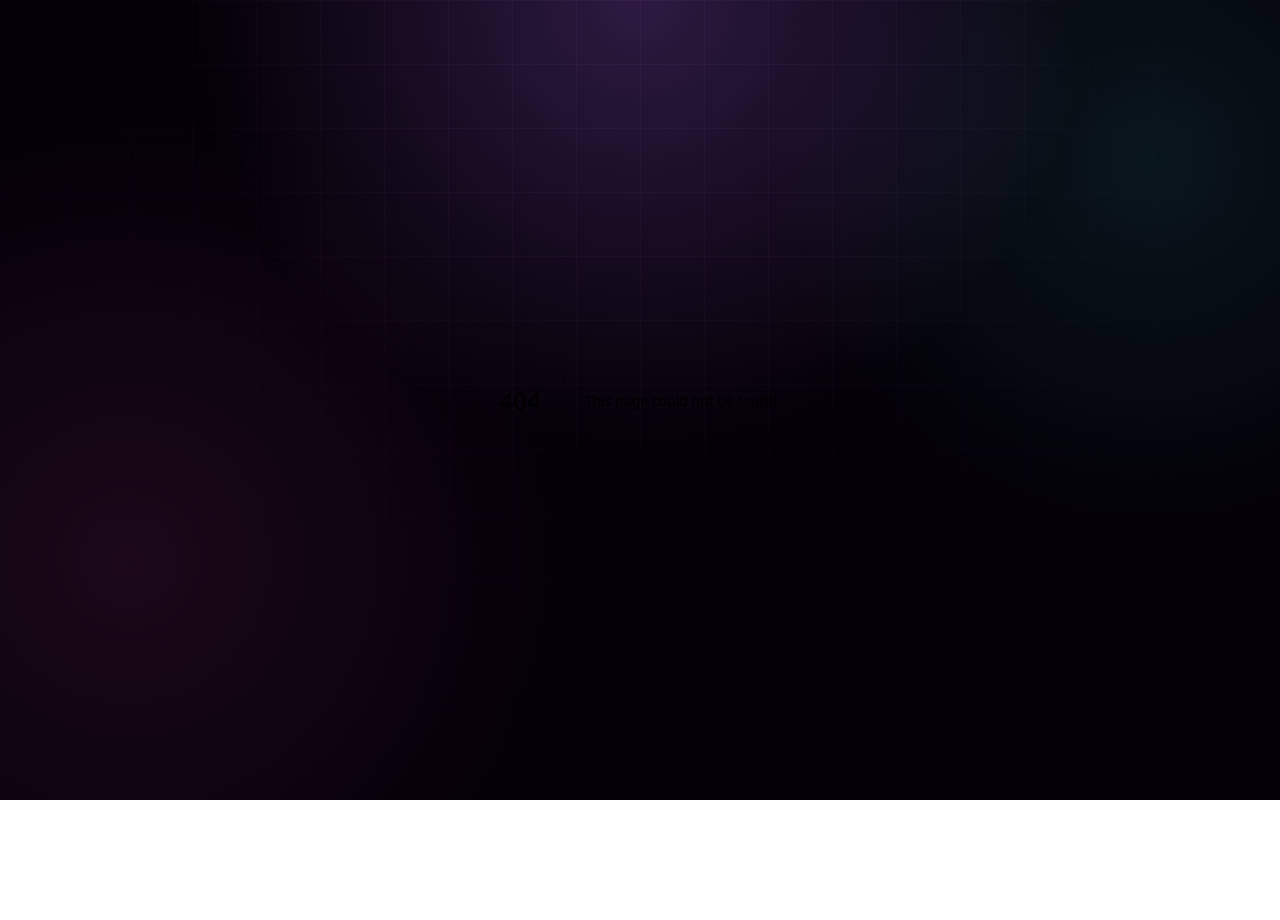
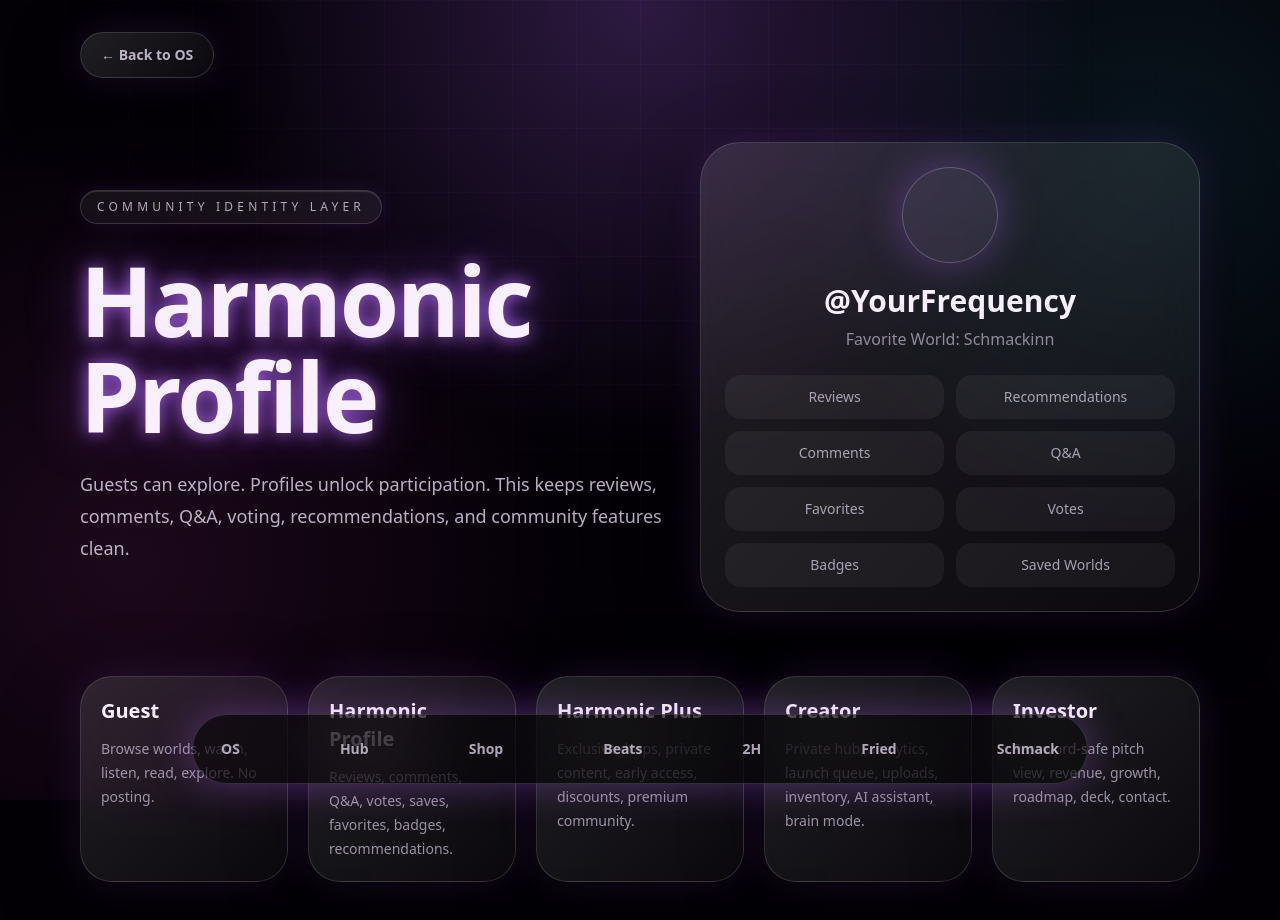
Before and after one commit to thatsmelodic/harmonic-os, a Next.js app: page /profile in a window 1280 px wide. Before the commit this address had no page. Shown: the top 920 px of the page. Before the commit the page ends 800 px from the top, so only its background shows below. Built offline with nearby package versions, Linux system fonts and the light colour scheme.

Commit message:
Add Harmonic profile prototype

```diff
--- /dev/null
+++ b/app/profile/page.tsx
@@ -0,0 +1,48 @@
+import Link from 'next/link';
+import { FrequencyDock } from '@/components/FrequencyDock';
+import { permissionLevels } from '@/data/harmonic-os';
+
+const profileFeatures = ['Reviews', 'Recommendations', 'Comments', 'Q&A', 'Favorites', 'Votes', 'Badges', 'Saved Worlds'];
+
+export const metadata = {
+  title: 'Harmonic Profile | Harmonic OS',
+  description: 'Profile layer for Harmonic OS community permissions.',
+};
+
+export default function ProfilePage() {
+  return (
+    <main className="min-h-screen px-6 py-8 pb-28">
+      <FrequencyDock />
+      <div className="harmonic-container">
+        <Link href="/" className="inline-flex rounded-full border border-white/15 px-5 py-3 text-sm font-bold text-purple-100/75 glass-panel">← Back to OS</Link>
+
+        <section className="grid gap-8 py-16 md:grid-cols-[1fr_.85fr] md:items-center">
+          <div>
+            <p className="w-fit rounded-full os-badge px-4 py-2 text-xs uppercase tracking-[0.35em] text-purple-100/70">Community Identity Layer</p>
+            <h1 className="mt-7 text-5xl font-black leading-[.92] tracking-tight neon-text md:text-8xl">Harmonic Profile</h1>
+            <p className="mt-6 max-w-3xl text-lg leading-8 text-purple-100/75">Guests can explore. Profiles unlock participation. This keeps reviews, comments, Q&A, voting, recommendations, and community features clean.</p>
+          </div>
+          <div className="glass-panel rounded-[2.5rem] p-6">
+            <div className="mx-auto mb-5 h-24 w-24 rounded-full border border-purple-200/25 bg-purple-300/10 shadow-purple-glow" />
+            <h2 className="text-center text-3xl font-black">@YourFrequency</h2>
+            <p className="mt-2 text-center text-purple-100/55">Favorite World: Schmackinn</p>
+            <div className="mt-6 grid grid-cols-2 gap-3">
+              {profileFeatures.map((feature) => (
+                <div key={feature} className="rounded-2xl bg-white/5 p-3 text-center text-sm text-purple-100/65">{feature}</div>
+              ))}
+            </div>
+          </div>
+        </section>
+
+        <section className="grid gap-5 md:grid-cols-5">
+          {permissionLevels.map(([level, copy]) => (
+            <article key={level} className="glass-panel rounded-[2rem] p-5">
+              <h2 className="text-xl font-black">{level}</h2>
+              <p className="mt-3 text-sm leading-6 text-purple-100/60">{copy}</p>
+            </article>
+          ))}
+        </section>
+      </div>
+    </main>
+  );
+}
```
